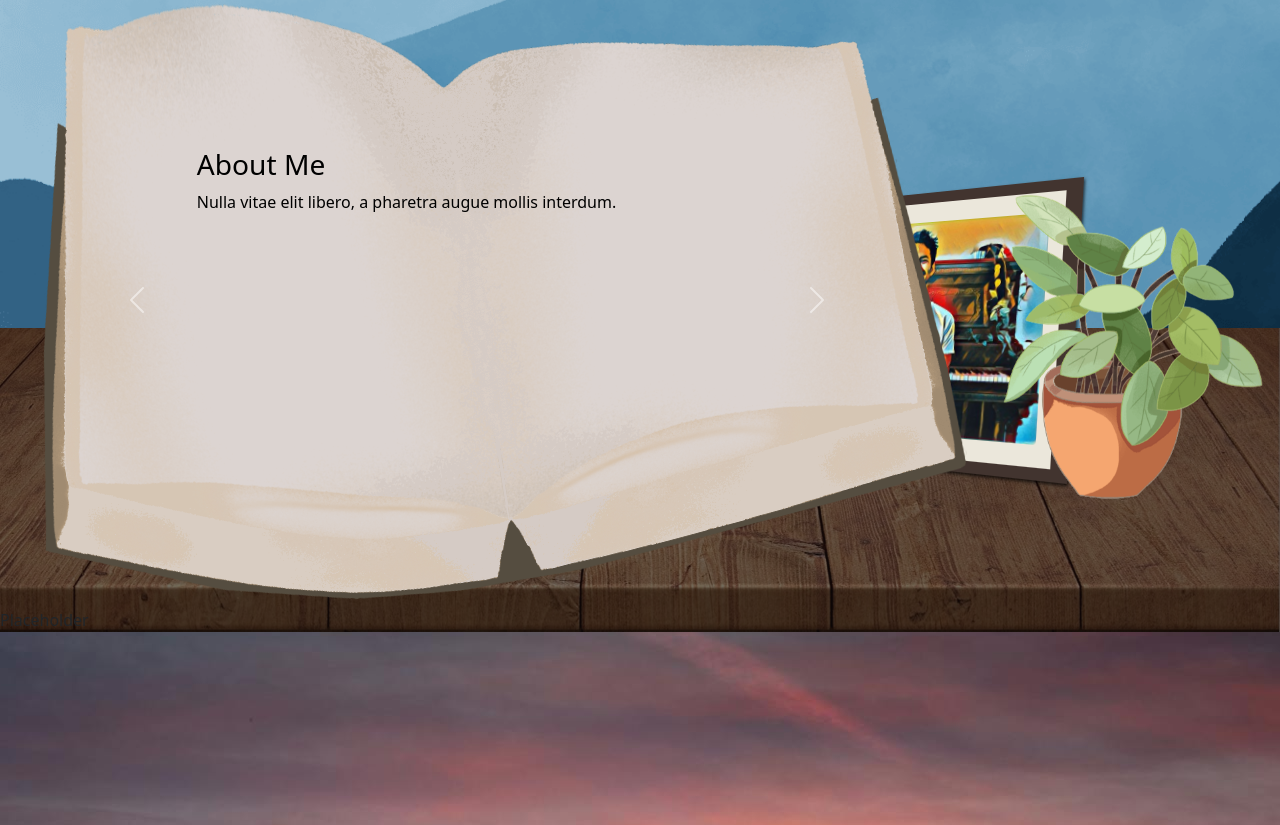
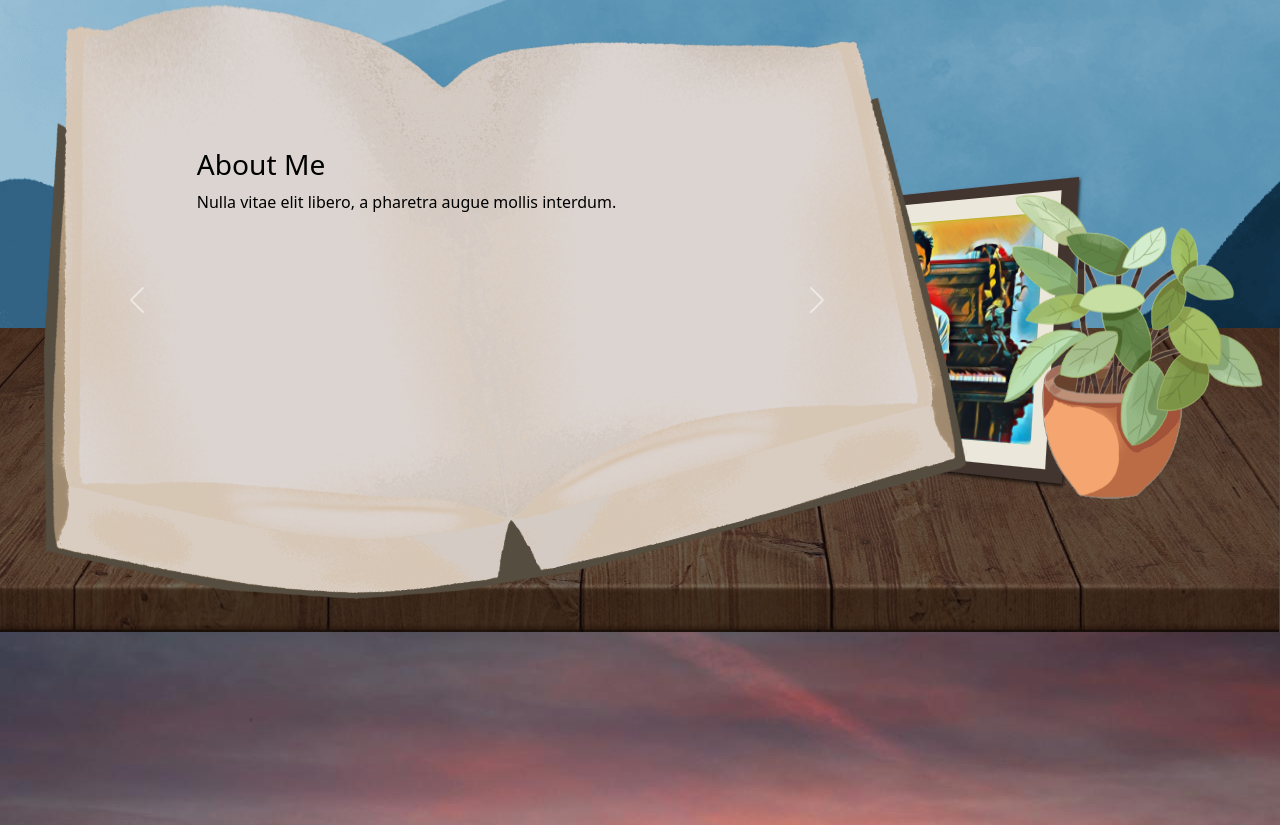
Before and after one commit to a-straube/portfolio-alpha, a React (Create React App) app: page / in a window 1280 px wide. Shown: the part 1288-2113 px from the top of the page. Built offline with nearby package versions, Linux system fonts and the light colour scheme; a web font is replaced by a local one.

Commit message:
'About Me' section styling updates

```diff
--- a/src/section2-About/AboutMeSection.css
+++ b/src/section2-About/AboutMeSection.css
@@ -10,6 +10,7 @@
   }
 }
 #aboutMeSection .section-content {
+  justify-content: flex-end;
   z-index: 1;
 }
 #aboutMeSection:after {
@@ -27,13 +28,18 @@
     height: 38vh;
   }
 }
+#lamp {
+  display: none;
+}
 #book {
-  height: 55vh;
+  height: 100vh;
   width: 100%;
   z-index: 2;
 }
 @media (min-width: 760px) {
   #book {
+    background: none;
+    height: 55vh;
     position: absolute;
     bottom: 14vh;
     left: 4vw;
@@ -44,6 +50,17 @@
   #book {
     left: 6vw;
     width: 800px;
+  }
+}
+@media (max-width: 760px) {
+  #book:before {
+    background: transparent url('../img/Pngtree-mountain-landscape_8807747.png') bottom right no-repeat;
+    background-size: auto 100%;
+    content: '';
+    filter: hue-rotate(274deg);
+    height: 100%;
+    width: 100%;
+    position: absolute;
   }
 }
 #book:after {
@@ -84,7 +101,7 @@
   right: -33vw;
   z-index: 1;
 }
-@media (max-width: 1200px) {
+@media (max-width: 1800px) {
   #deskPlant1 {
     display: none;
   }
@@ -92,7 +109,7 @@
 #picture {
   position: relative;
   bottom: 21vh;
-  right: -14vw;
+  right: -5vw;
   width: 27%;
 }
 @media (max-width: 992px) {
@@ -106,6 +123,11 @@
   bottom: 13vh;
   right: 1vw;
   z-index: 1;
+}
+@media (max-width: 760px) {
+  #deskPlant2 {
+    display: none;
+  }
 }
 #pictureFrame {
   background-color: #ebe7db;
--- a/src/section2-About/AboutMeSection.less
+++ b/src/section2-About/AboutMeSection.less
@@ -5,7 +5,10 @@
     background-size: auto 70%;
     display: flex; align-items: flex-end;
     @media(max-width: @screen-sm) { align-items:flex-start; }
-    .section-content { z-index: 1; }
+    .section-content {
+        justify-content: flex-end;
+        z-index: 1;
+    }
     &:after {
         content: '';
         background: url('./../img/wood.jpg') bottom;
@@ -17,17 +20,31 @@
     }
 }
 
+#lamp { display: none; } // work on later
+
 #book {
-    height: 55vh;
+    height: 100vh;
     width: 100%;
     z-index: 2;
     @media(min-width: @screen-sm) {
+        background: none;
+        height: 55vh;
         position: absolute; bottom: 14vh; left: 4vw;
         width: 600px;
     }
     @media(min-width: @screen-lg) {
         left: 6vw;
         width: 800px;
+    }
+    &:before {
+        @media(max-width: @screen-sm) {
+            background: transparent url('./../img/Pngtree-mountain-landscape_8807747.png') bottom right no-repeat;
+            background-size: auto 100%;
+            content: '';
+            filter: hue-rotate(274deg);
+            height: 100%; width: 100%;
+            position: absolute;
+        }
     }
     &:after {
         content: '';
@@ -57,11 +74,11 @@
     max-width: 248px;
     position: relative; bottom: 16vh; right: -33vw;
     z-index: 1;
-    @media(max-width: @screen-lg) { display: none; }
+    @media(max-width: 1800px) { display: none; }
 }
 
 #picture {
-    position: relative; bottom: 21vh; right: -14vw;
+    position: relative; bottom: 21vh; right: -5vw;
     width: 27%;
     @media(max-width: @screen-md) { display: none; }
 }
@@ -70,6 +87,7 @@
     max-width: 266px;
     position: relative; bottom: 13vh; right: 1vw;
     z-index: 1;
+    @media(max-width: @screen-sm) { display: none; }
 }
 
 #pictureFrame {
```
